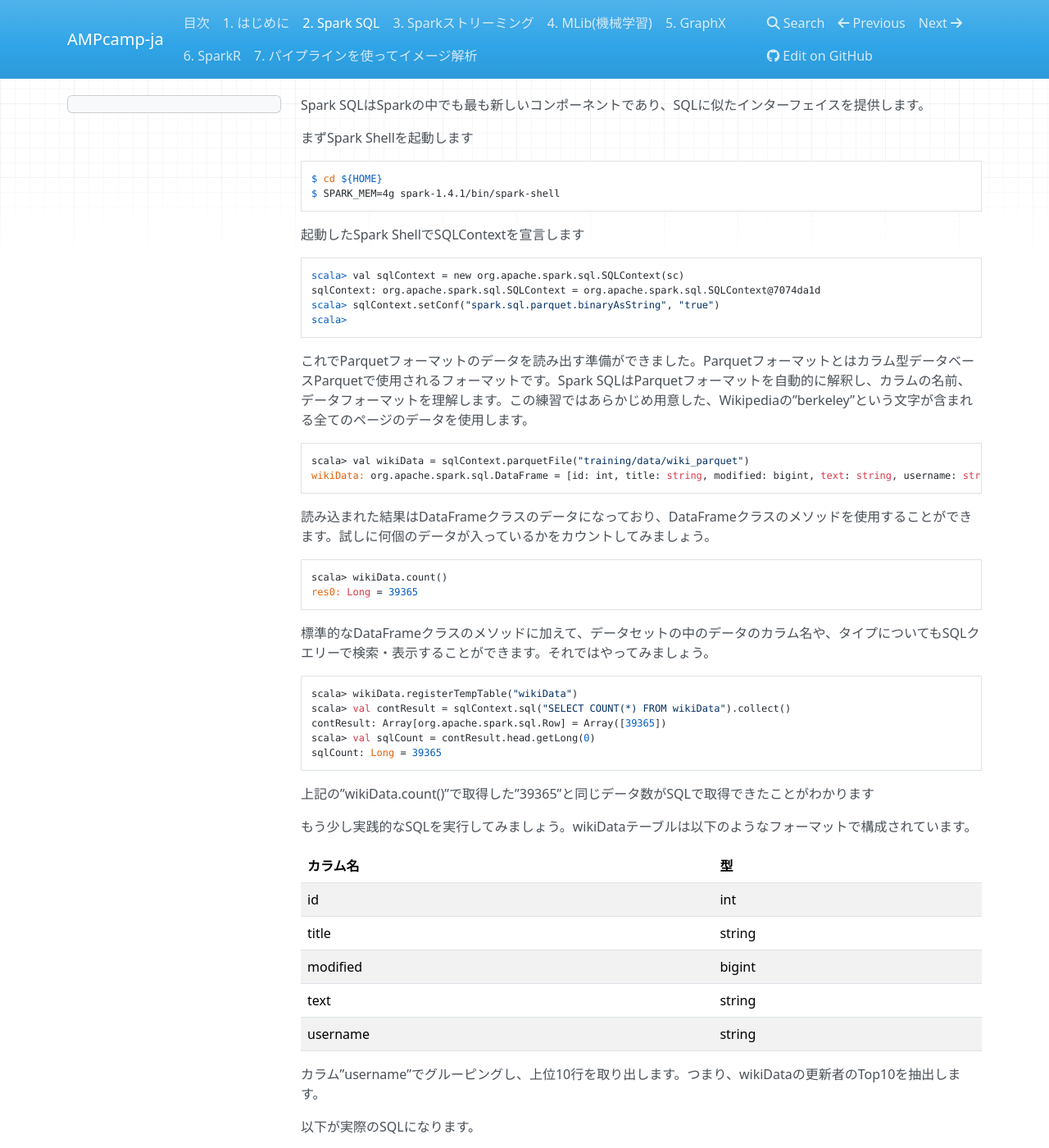
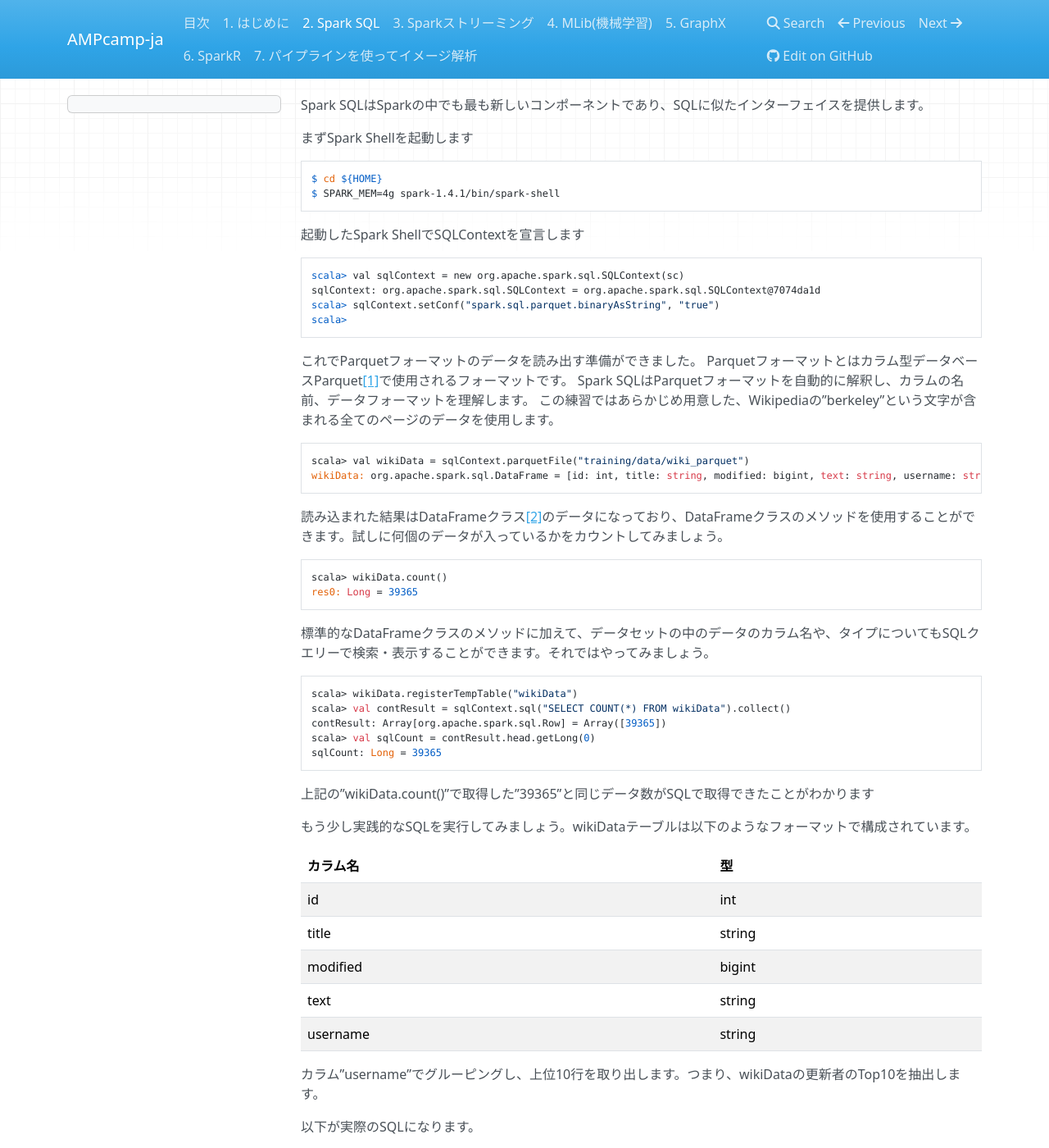
Before and after one commit to m-kiuchi/AMPcamp-ja, an MkDocs documentation site: the page built from docs/spark-sql.md, in a window 1280 px wide and 1400 px high. Shown: the whole window at 82% size. Built offline with MkDocs 1.6.1, drawn with Linux system fonts in a browser that asks for light colours; nearby versions of some CDN libraries; old or Windows-style settings are respelled for this version of MkDocs; some of the changed text lies outside the part shown.

Commit message:
Update spark-sql.md

````diff
--- a/docs/spark-sql.md
+++ b/docs/spark-sql.md
@@ -17,14 +17,17 @@
 scala>
 ```
 
-これでParquetフォーマットのデータを読み出す準備ができました。Parquetフォーマットとはカラム型データベースParquetで使用されるフォーマットです。Spark SQLはParquetフォーマットを自動的に解釈し、カラムの名前、データフォーマットを理解します。この練習ではあらかじめ用意した、Wikipediaの”berkeley”という文字が含まれる全てのページのデータを使用します。
+これでParquetフォーマットのデータを読み出す準備ができました。
+Parquetフォーマットとはカラム型データベースParquet[[1]](#[注釈1])で使用されるフォーマットです。
+Spark SQLはParquetフォーマットを自動的に解釈し、カラムの名前、データフォーマットを理解します。
+この練習ではあらかじめ用意した、Wikipediaの”berkeley”という文字が含まれる全てのページのデータを使用します。
 
 ```
 scala> val wikiData = sqlContext.parquetFile("training/data/wiki_parquet")
 wikiData: org.apache.spark.sql.DataFrame = [id: int, title: string, modified: bigint, text: string, username: string]
 ```
 
-読み込まれた結果はDataFrameクラスのデータになっており、DataFrameクラスのメソッドを使用することができます。試しに何個のデータが入っているかをカウントしてみましょう。
+読み込まれた結果はDataFrameクラス[[2]](#[注釈2])のデータになっており、DataFrameクラスのメソッドを使用することができます。試しに何個のデータが入っているかをカウントしてみましょう。
 
 ```
 scala> wikiData.count()
@@ -73,3 +76,10 @@
 
 scala>
 ```
+
+------------------------------
+<a id="[注釈1]"></a>
+[注釈1]: Apache Parquet: http://parquet.apache.org/ : カラム型データをHadoop内部に持つことができるデータベース (参考: http://www.publickey1.jp/blog/13/hadoopparquettwitter.html )
+
+<a id="[注釈2]"></a>
+[注釈2]:  http://spark.apache.org/docs/latest/sql-programming-guide.html#dataframes
````
